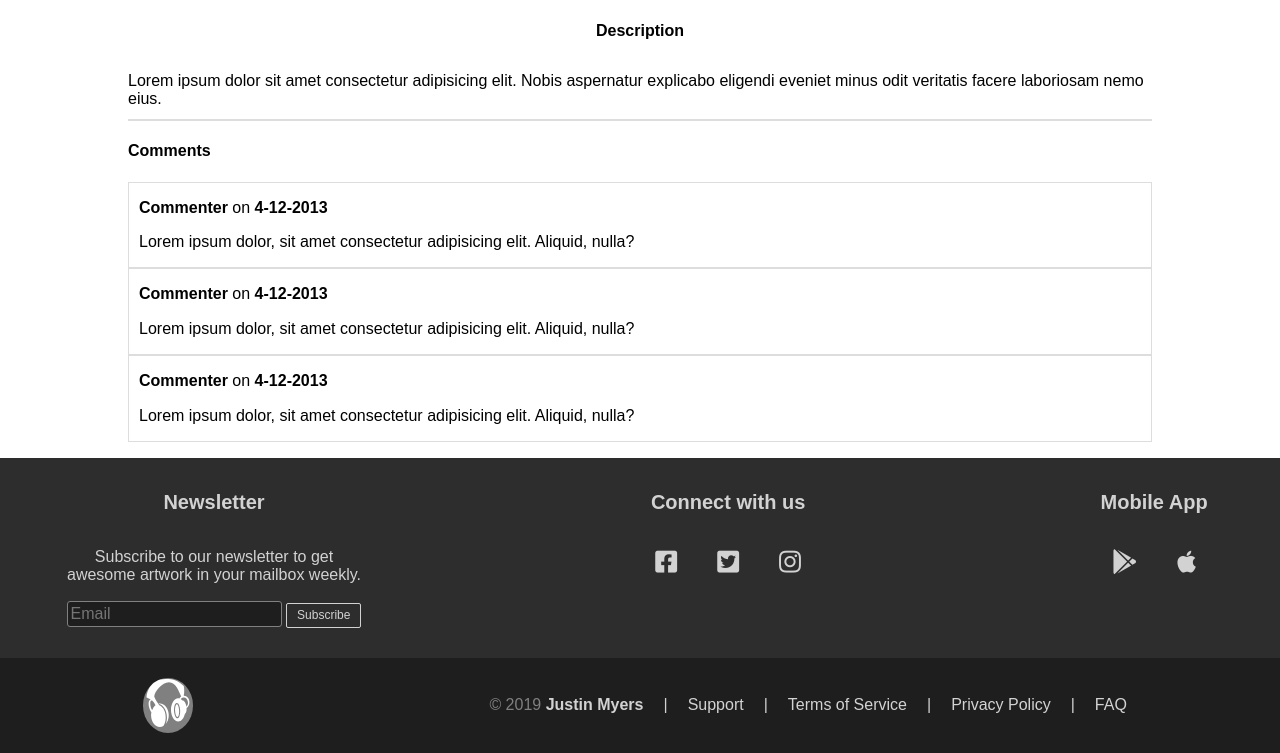
After one commit to Devman0451/PHP-Gallery, a PHP site: page /post.php in a window 1280 px wide. The commit adds this page. Shown: the part 515-1268 px from the top of the page. Run offline with PHP 8.4, Linux system fonts and the light colour scheme; some libraries are stand-ins or nearby versions.

Commit message:
Single post added

```diff
--- a/includes/header.inc.php
+++ b/includes/header.inc.php
@@ -6,6 +6,7 @@
 <html lang="en">
 <head>
     <meta charset="UTF-8">
+    <meta name="description" content="We are the leading showcase platform for Artists.">
     <meta name="viewport" content="width=device-width, initial-scale=1.0">
     <meta http-equiv="X-UA-Compatible" content="ie=edge">
     <link rel="shortcut icon" href="favicon.png">
--- a/index.php
+++ b/index.php
@@ -45,7 +45,7 @@ include_once "navbar.php";
             mysqli_stmt_bind_result($stmt, $title, $uploader, $image_url, $image_thumb);
 
             while (mysqli_stmt_fetch($stmt)) {
-                echo '<a href="" class="image-link">
+                echo '<a href="post.php" class="image-link">
                         <div class="project">
                             <div class="overlay">
                                 <div class="info">
--- /dev/null
+++ b/post.php
@@ -0,0 +1,43 @@
+<?php
+include_once "includes/header.inc.php";
+include_once "navbar.php";
+?>
+
+<section class="post">
+    <div class="post-container">
+        <h1>Title <span>by</span> Artist</h1>
+        <h4>Date Created</h4>
+        <div class="post--image-container">
+            <img src="uploads/5cd43881f3b858.58227474.jpg" alt="upload">
+        </div>
+        <h4>Description</h4>
+        <p class="description">Lorem ipsum dolor sit amet consectetur adipisicing elit. Nobis aspernatur explicabo eligendi eveniet minus odit veritatis facere laboriosam nemo eius.</p>
+        <div class="comments">
+            <h4>Comments</h4>
+            <ul class="comments-list">
+                <li>
+                    <div class="comment-single">
+                        <p>Commenter <span>on</span> 4-12-2013</p>
+                        <p>Lorem ipsum dolor, sit amet consectetur adipisicing elit. Aliquid, nulla?</p>
+                    </div>
+                </li>
+                <li>
+                    <div class="comment-single">
+                        <p>Commenter <span>on</span> 4-12-2013</p>
+                        <p>Lorem ipsum dolor, sit amet consectetur adipisicing elit. Aliquid, nulla?</p>
+                    </div>
+                </li>
+                <li>
+                    <div class="comment-single">
+                        <p>Commenter <span>on</span> 4-12-2013</p>
+                        <p>Lorem ipsum dolor, sit amet consectetur adipisicing elit. Aliquid, nulla?</p>
+                    </div>
+                </li>
+            </ul>
+        </div>
+    </div>
+</section>
+
+<?php
+include_once "includes/footer.inc.php";
+?>
--- a/styles/style.css
+++ b/styles/style.css
@@ -879,6 +879,58 @@ input[type="file"] {
 }
 
 /**
+  Post Styling
+*/
+
+.post-container {
+  display: flex;
+  flex-direction: column;
+  justify-content: center;
+  align-items: center;
+  width: 80%;
+  margin: 0 auto;
+}
+
+.post-container span {
+  font-weight: 400;
+  font-size: 30px;
+}
+
+.post--image-container > img {
+  width: 100%;
+}
+
+.description {
+  border-bottom: 2px solid #ddd;
+  margin: 0;
+  padding: 10px 0;
+  width: 100%;
+}
+
+.comments {
+  width: 100%;
+}
+
+.comments-list {
+  padding: 0;
+  width: 100%;
+  text-align: left;
+}
+
+.comment-single {
+  border: 1px solid #ddd;
+  padding: 0 10px;
+}
+
+.comment-single p:nth-child(1) {
+  font-weight: bold;
+}
+
+.comment-single span {
+  font-size: 16px;
+}
+
+/**
   Users Styling
 */
 
--- a/users.php
+++ b/users.php
@@ -13,8 +13,8 @@ include_once "navbar.php";
                 <th>Date Joined</th>
             </tr>
             <tr>
-                <td><a href="#"><img src="uploads/icon2.jpg" alt="avatar"></a></td>
-                <td><a href="#">User9883</a></td>
+                <td><a href="profile.php"><img src="uploads/icon2.jpg" alt="avatar"></a></td>
+                <td><a href="profile.php">User9883</a></td>
                 <td>12-9-2012</td>
             </tr>
         </table>
```
Also changed, not shown: profile.php (added, +10 -0 lines).
